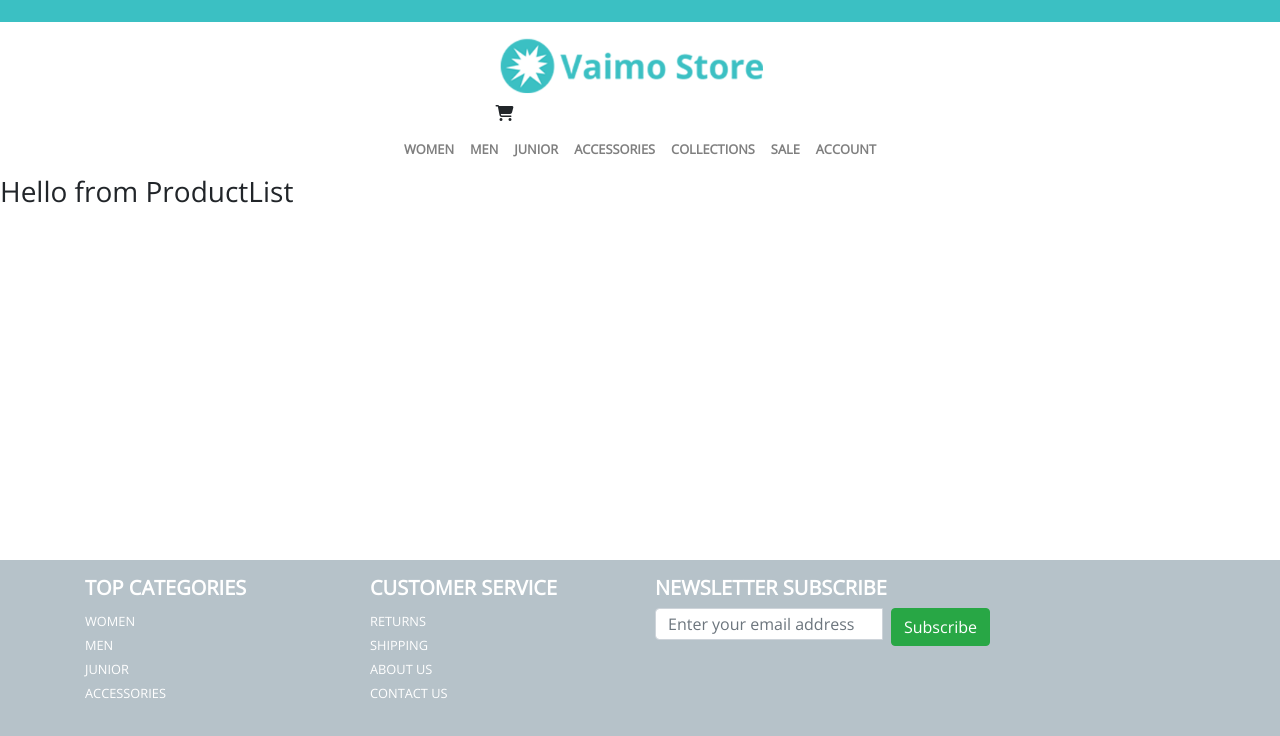
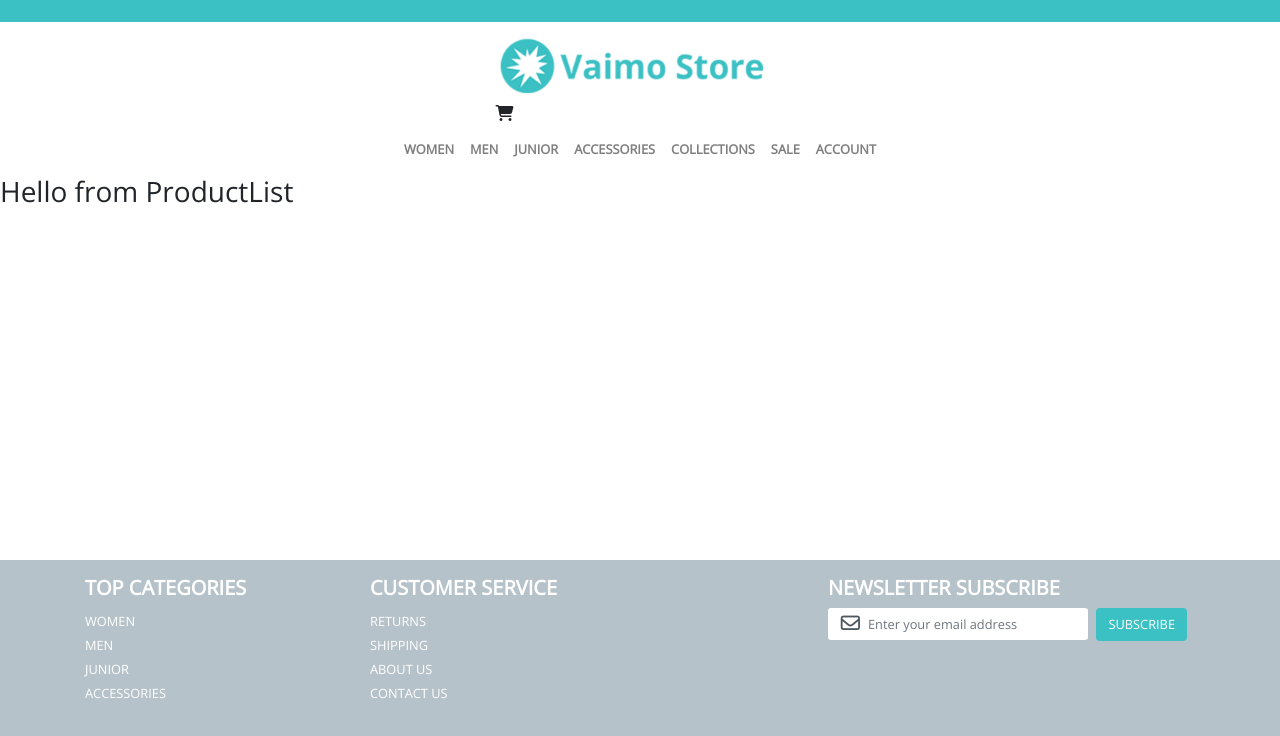
Before and after one commit to sobhanniroula/code-assignment-1, a React (Create React App) app in the folder code-assignment-1/: page / in a window 1280 px wide. Shown: the top 736 px of the page. Built offline with nearby package versions, Linux system fonts and the light colour scheme.

Commit message:
full implementation of footer

```diff
--- a/code-assignment-1/src/App.css
+++ b/code-assignment-1/src/App.css
@@ -1,4 +1,5 @@
 :root {
+  --mainWhite: #fff;
   --mainGreen: #3bc0c3;
   --footerGray: #b6c2c9;
   --iconGray: #4c565f;
@@ -63,31 +64,62 @@
 .footer {
   bottom: 0;
   background-color: var(--footerGray);
-  color: #fff;
+  color:var(--mainWhite);
   padding: 1rem;
   width: 100%;
 }
 
 .footer a {
-  color: #fff;
+  color: var(--mainWhite);
 }
 
 .input-group input {
   height: 2rem;
   width: 10rem;
-  margin-right: 0.5rem;
 }
 
 .list-unstyled li a {
   font-size: 0.8rem;
 }
 
-.col-md-3 {
+.col-md-3, .col-md-6 {
   text-transform: uppercase;
 }
 
-.col-md-3 h5 {
+.col-md-3 h5, .col-md-6 h5 {
   font-weight: bold;
+}
+
+.subscribe-text {
+  text-align: left;
+}
+
+.subs-input {
+  position: relative;
+  padding-left: 2.5rem;
+  font-size: 0.8rem;
+  color: var(--footerGray);
+  border: none;
+  border-radius: 0.2rem !important;
+}
+
+.subs-icon {
+  position: absolute;
+  font-size: 1.2rem;
+  color: var(--iconGray);
+  z-index: 100;
+  top: 0.4rem;
+  left: -6.2rem;
+}
+
+.btn-subscribe {
+  background-color: var(--mainGreen);
+  color: var(--mainWhite);
+  text-transform: uppercase;
+  height: 2.05rem;
+  line-height: 1rem;
+  font-weight: 500;
+  border: none;
 }
 
 
@@ -109,8 +141,16 @@
   }
 
   .footer button {
-    width: 100%;
     margin-top: 0.5rem;
+  }
+
+  .input-group {
+    display: flex;
+    flex-wrap: wrap;
+  }
+
+  .subs-icon {
+    left: 0.5rem;
   }
 }
 
@@ -128,6 +168,19 @@
   }
 
   .footer button {
-    margin-right: -5rem;
+    margin-right: 0.5rem;
+  }
+
+  .input-group input {
+    margin-left: -7rem;
+    margin-right: 0.5rem;
+  }
+
+  .subscribe-text {
+    margin-left: -7rem;
+  }
+
+  .btn-subscribe {
+    font-size: 0.8rem;
   }
 }
--- a/code-assignment-1/src/components/Footer.js
+++ b/code-assignment-1/src/components/Footer.js
@@ -24,12 +24,12 @@
                                 <li><a href="/">Contact Us</a></li>
                             </ul>
                         </div>
-                        <div className="col-md-3">
-                            <h5>Newsletter Subscribe</h5>
+                        <div className="col-md-3 ml-auto">
+                            <h5 className="subscribe-text">Newsletter Subscribe</h5>
                             <div className="input-group">
-                                    <input type="email" className="form-control" placeholder="Enter your email address" />
-
-                                <button className="btn btn-success" type="submit">Subscribe</button>
+                                <i class="far fa-envelope subs-icon"></i>
+                                <input type="email" className="form-control subs-input" placeholder="Enter your email address" />
+                                <button className="btn btn-subscribe" type="submit">Subscribe</button>
 	                        </div>
                         </div>
                     </div>
```
